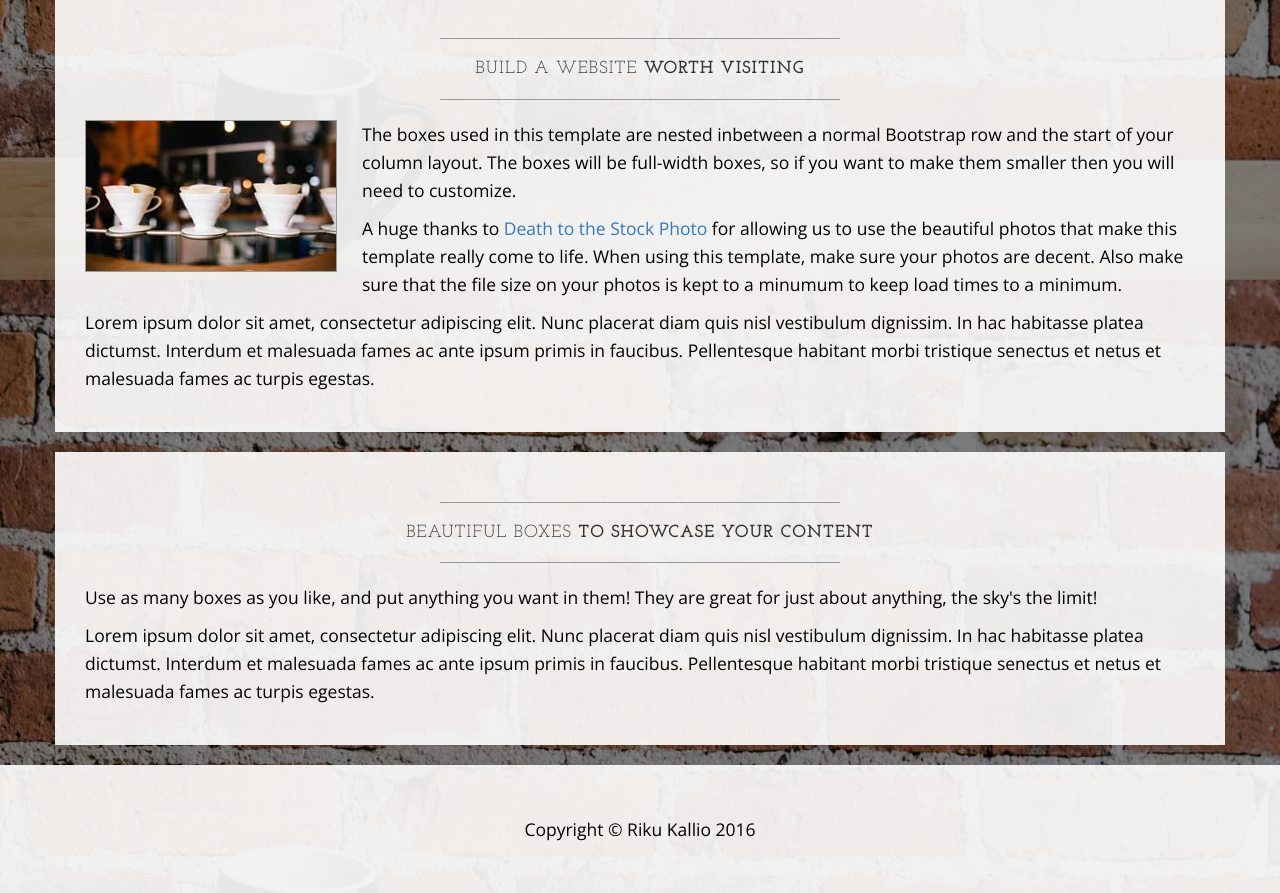
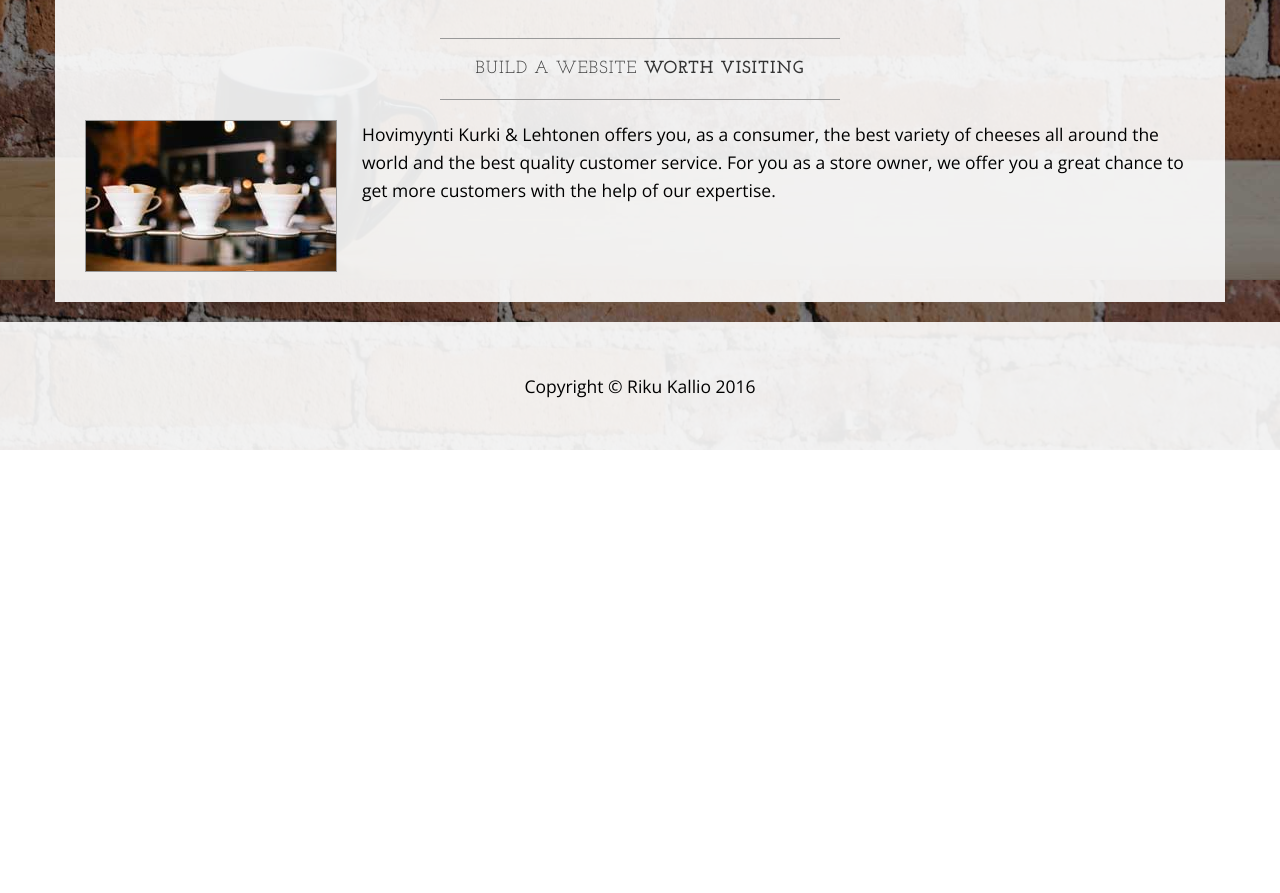
Before and after one commit to RichieRock/hovimyynti, a plain HTML site: page index.html in a window 1280 px wide. Shown: the part 1320-2213 px from the top of the page. After the commit the page ends 1770 px from the top, so only its background shows below. Drawn offline with nearby package versions, Linux system fonts and the light colour scheme.

Commit message:
Changed index texts

```diff
--- a/index.html
+++ b/index.html
@@ -138,14 +138,12 @@
                     <hr>
                     <img class="img-responsive img-border img-left" src="img/intro-pic.jpg" alt="">
                     <hr class="visible-xs">
-                    <p>The boxes used in this template are nested inbetween a normal Bootstrap row and the start of your column layout. The boxes will be full-width boxes, so if you want to make them smaller then you will need to customize.</p>
-                    <p>A huge thanks to <a href="http://join.deathtothestockphoto.com/" target="_blank">Death to the Stock Photo</a> for allowing us to use the beautiful photos that make this template really come to life. When using this template, make sure your photos are decent. Also make sure that the file size on your photos is kept to a minumum to keep load times to a minimum.</p>
-                    <p>Lorem ipsum dolor sit amet, consectetur adipiscing elit. Nunc placerat diam quis nisl vestibulum dignissim. In hac habitasse platea dictumst. Interdum et malesuada fames ac ante ipsum primis in faucibus. Pellentesque habitant morbi tristique senectus et netus et malesuada fames ac turpis egestas.</p>
+                    <p>Hovimyynti Kurki & Lehtonen offers you, as a consumer, the best variety of cheeses all around the world and the best quality customer service. For you as a store owner, we offer you a great chance to get more customers with the help of our expertise.</p>
                 </div>
             </div>
         </div>
 
-        <div class="row">
+        <!--<div class="row">
             <div class="box">
                 <div class="col-lg-12">
                     <hr>
@@ -157,7 +155,7 @@
                     <p>Lorem ipsum dolor sit amet, consectetur adipiscing elit. Nunc placerat diam quis nisl vestibulum dignissim. In hac habitasse platea dictumst. Interdum et malesuada fames ac ante ipsum primis in faucibus. Pellentesque habitant morbi tristique senectus et netus et malesuada fames ac turpis egestas.</p>
                 </div>
             </div>
-        </div>
+        </div>-->
 
     </div>
     <!-- /.container -->
```
